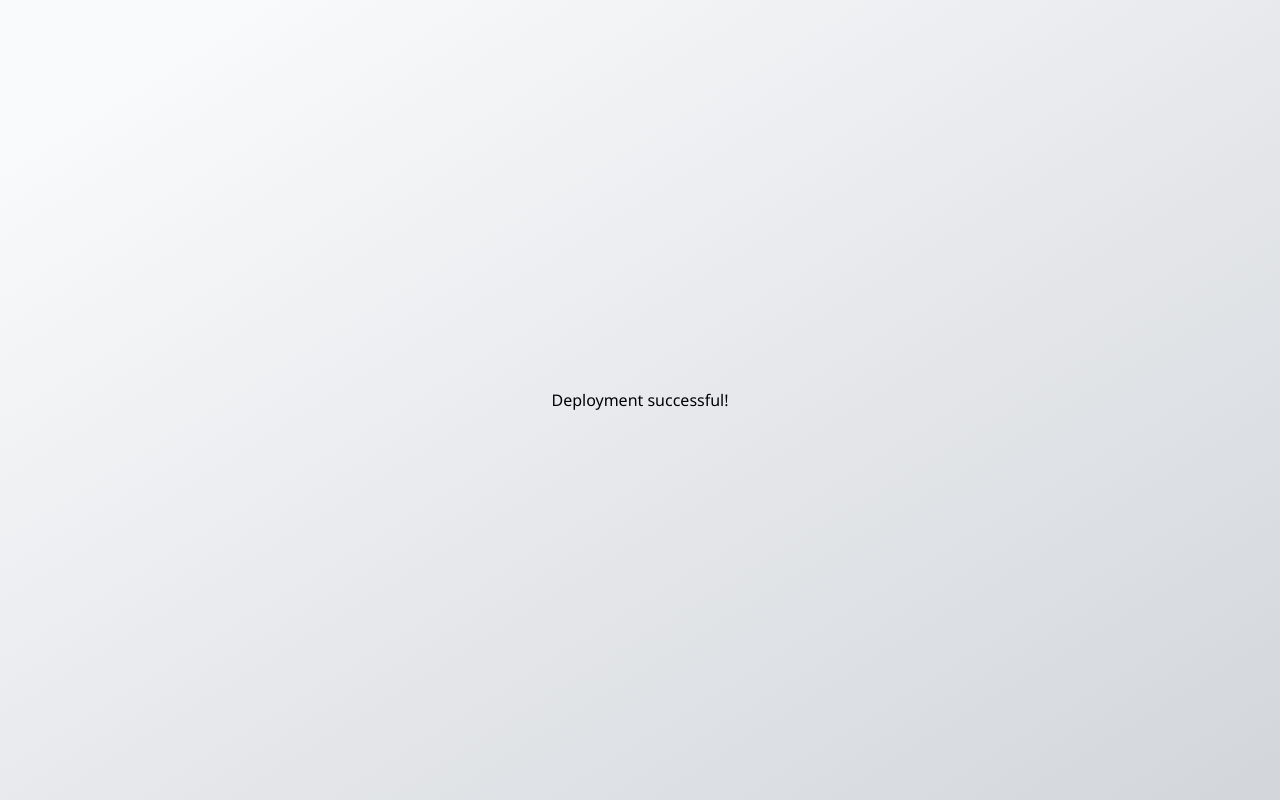
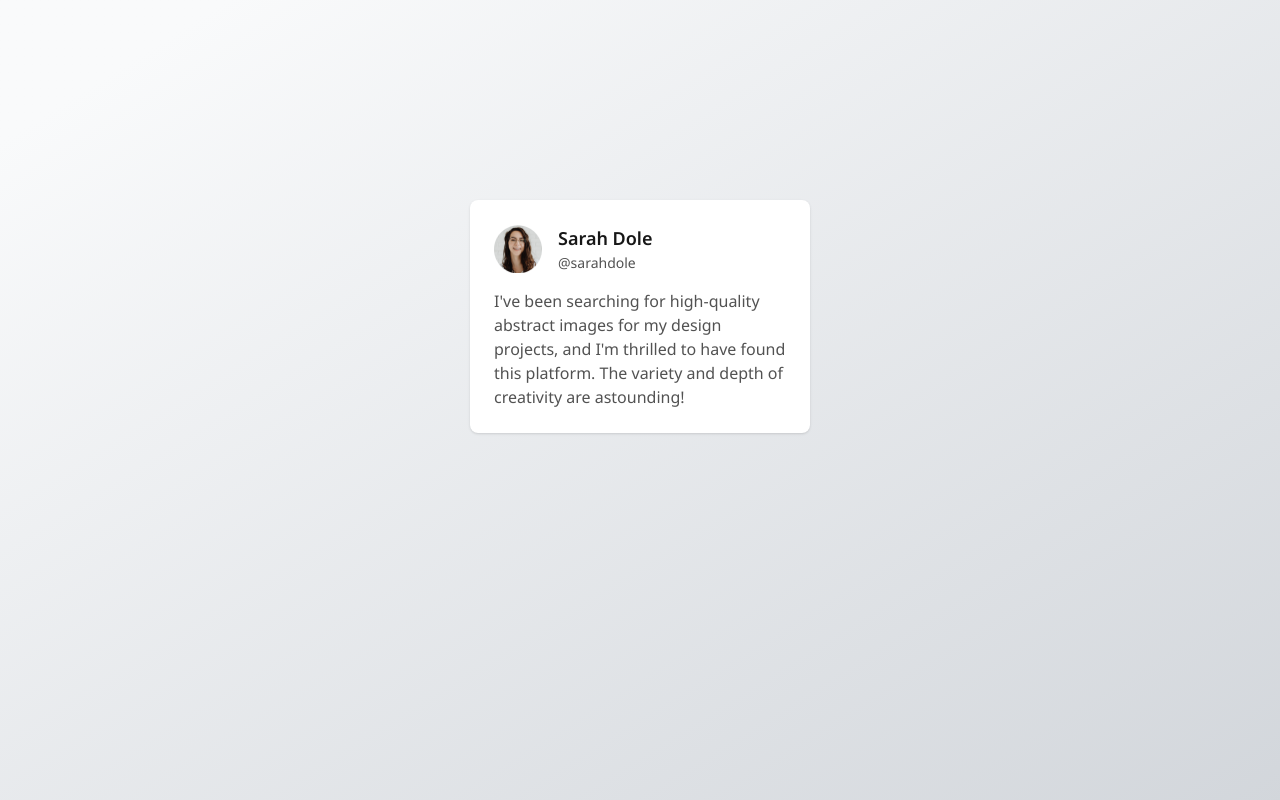
Before and after one commit to johnnygerard/gfe-testimonial-card, a Next.js app: page / in a window 1280 px wide. Built offline with nearby package versions, Linux system fonts and the light colour scheme.

Commit message:
feat: add testimonial.tsx to page.tsx

```diff
--- a/src/app/layout.tsx
+++ b/src/app/layout.tsx
@@ -39,8 +39,9 @@ const RootLayout = ({ children }: Props) => {
     <html className={notoSans.variable} lang="en-US">
       <body
         className={clsx(
-          "font-sans",
+          "min-h-screen px-[1.09375rem] py-50",
           "bg-linear-148 from-[#F9FAFB] from-[8.89%] to-[#D2D6DB] to-[100.48%]",
+          "font-sans text-base font-normal not-italic",
         )}
       >
         {children}
--- a/src/app/page.tsx
+++ b/src/app/page.tsx
@@ -1,10 +1,19 @@
+import { Testimonial } from "@/component/testimonial";
 import { memo } from "react";
 
 const HomePage = () => {
   return (
-    <div className="grid min-h-screen place-items-center">
-      <h1>Deployment successful!</h1>
-    </div>
+    <main className="flex justify-center">
+      <Testimonial
+        headshotFilename="sarahdole.png"
+        fullName="Sarah Dole"
+        username="sarahdole"
+      >
+        I&#39;ve been searching for high-quality abstract images for my design
+        projects, and I&#39;m thrilled to have found this platform. The variety
+        and depth of creativity are astounding!
+      </Testimonial>
+    </main>
   );
 };
 
--- /dev/null
+++ b/src/component/testimonial.tsx
@@ -0,0 +1,45 @@
+import { clsx } from "clsx";
+import Image from "next/image";
+import { memo, ReactNode } from "react";
+
+type Props = {
+  children: ReactNode;
+  className?: string;
+  headshotFilename: string;
+  fullName: string;
+  username: string;
+};
+
+export const Testimonial = memo((props: Props) => {
+  return (
+    <div
+      className={clsx(
+        "flex w-full max-w-85 flex-col gap-4 rounded-lg p-6",
+        "bg-white text-neutral-600 shadow-sm",
+        props.className,
+      )}
+    >
+      <div className="flex items-center gap-4">
+        <div className="relative size-12 shrink-0">
+          <Image
+            src={`/asset/image/headshot/${props.headshotFilename}`}
+            alt=""
+            fill
+            sizes="3rem"
+            priority
+          />
+        </div>
+        <div>
+          <p className="text-lg font-semibold text-neutral-900">
+            {props.fullName}
+          </p>
+          <p className="mt-[0.0625rem] text-sm">@{props.username}</p>
+        </div>
+      </div>
+      {/* Testimonial */}
+      <p>{props.children}</p>
+    </div>
+  );
+});
+
+Testimonial.displayName = "Testimonial";
```
